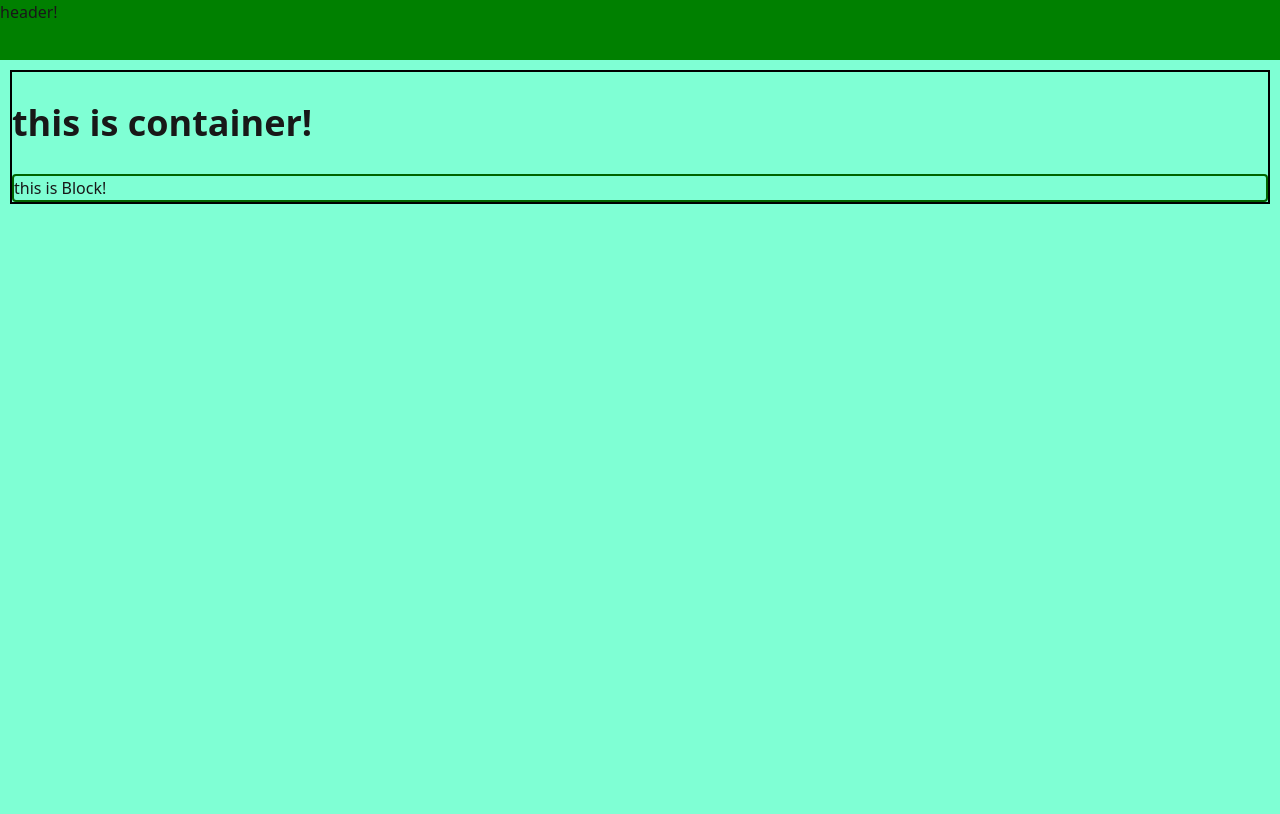
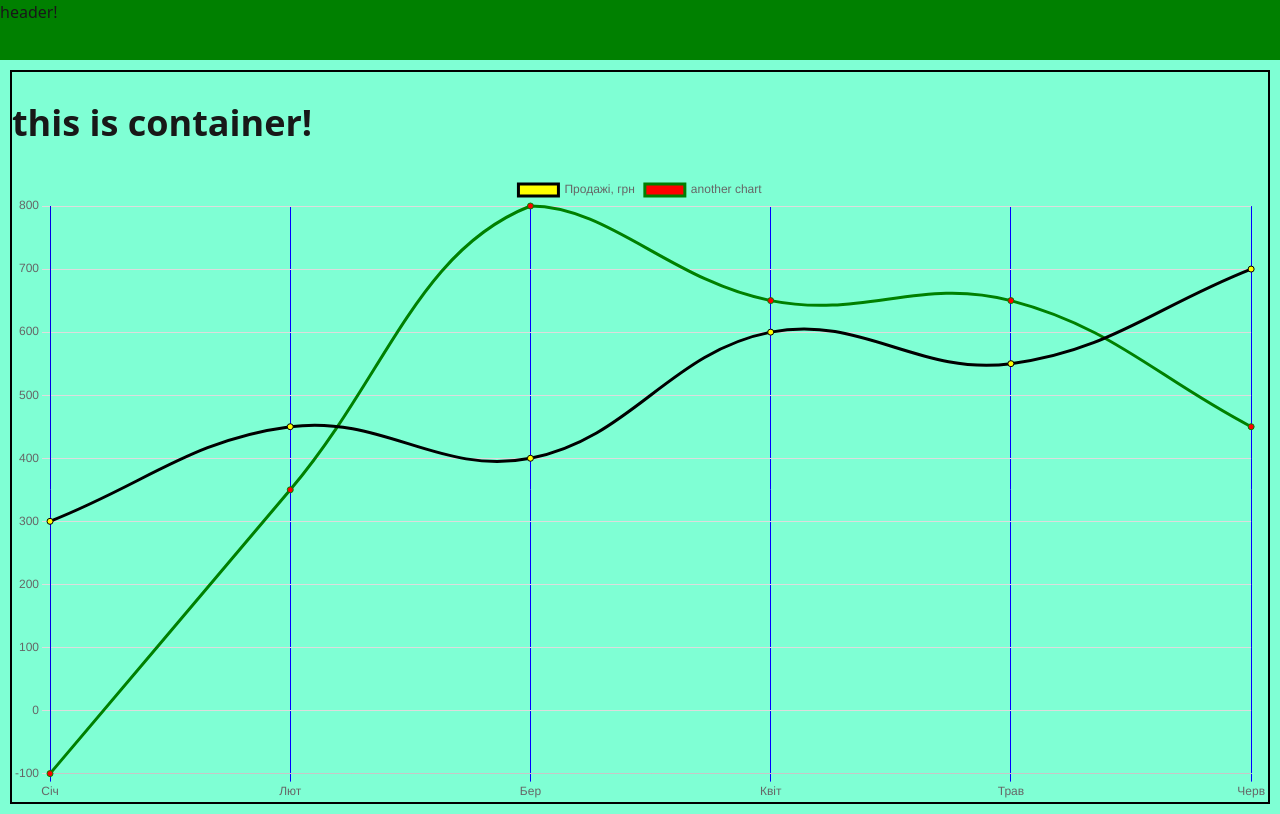
Before and after one commit to VladimirKolesnikov/one_component_app, a React (Vite) app: page / in a window 1280 px wide. Built offline with nearby package versions, Linux system fonts and the light colour scheme.

Commit message:
add chartjs

```diff
--- a/package.json
+++ b/package.json
@@ -10,7 +10,9 @@
     "preview": "vite preview"
   },
   "dependencies": {
+    "chart.js": "^4.5.1",
     "react": "^19.1.1",
+    "react-chartjs-2": "^5.3.1",
     "react-dom": "^19.1.1"
   },
   "devDependencies": {
--- a/src/components/Block/Block.jsx
+++ b/src/components/Block/Block.jsx
@@ -1,7 +1,8 @@
 import './Block.scss';
+import { TempChart } from './TempChart';
 
 export const Block = () => {
     return (
-        <div className="block">this is Block!</div>
+        <TempChart />
     )
 };
--- a/src/components/Block/Block.scss
+++ b/src/components/Block/Block.scss
@@ -2,4 +2,5 @@
     border: 2px solid darkgreen;
     border-radius: 4px;
     font-size: 16px;
+    min-height: 120px;
 }
--- /dev/null
+++ b/src/components/Block/TempChart.jsx
@@ -0,0 +1,68 @@
+import { Line } from "react-chartjs-2";
+import {
+    Chart as ChartJS,
+    LineElement,
+    CategoryScale,
+    LinearScale,
+    PointElement,
+    Tooltip,
+    Legend,
+} from "chart.js";
+
+ChartJS.register(LineElement, CategoryScale, LinearScale, PointElement, Tooltip, Legend);
+
+export const TempChart = () => {
+    const data = {
+        labels: ["Січ", "Лют", "Бер", "Квіт", "Трав", "Черв"],
+        datasets: [
+            {
+                label: "Продажі, грн",
+                data: [300, 450, 400, 600, 550, 700],
+                borderColor: "black",
+                backgroundColor: "yellow",
+                tension: 0.4,
+                fill: true,
+            },
+            {
+                label: "another chart",
+                data: [-100, 350, 800, 650, 650, 450],
+                borderColor: "green",
+                backgroundColor: "red",
+                tension: 0.4,
+                fill: true,
+            },
+        ],
+    };
+
+    const options = {
+        responsive: true,
+        plugins: {
+            legend: { position: "top" },
+            labels: {
+                color: "white",           // колір тексту
+                font: { size: 24 },
+            },
+            title: {
+                display: true,
+                text: "Продажі по місяцях",
+                color: "#222",
+                font: { size: 18, weight: "bold" },
+                padding: 10,
+            },
+        },
+
+        scales: {
+            x: {
+                grid: { color: "blue" },
+            },
+            y: {
+                beginAtZero: true,
+                grid: { color: "#ddd" },
+            },
+        },
+    };
+
+    return (
+        <Line data={data} options={options} />
+    )
+};
```
Also changed, not shown: 1 other file (tests, documents, lock files or other folders).
